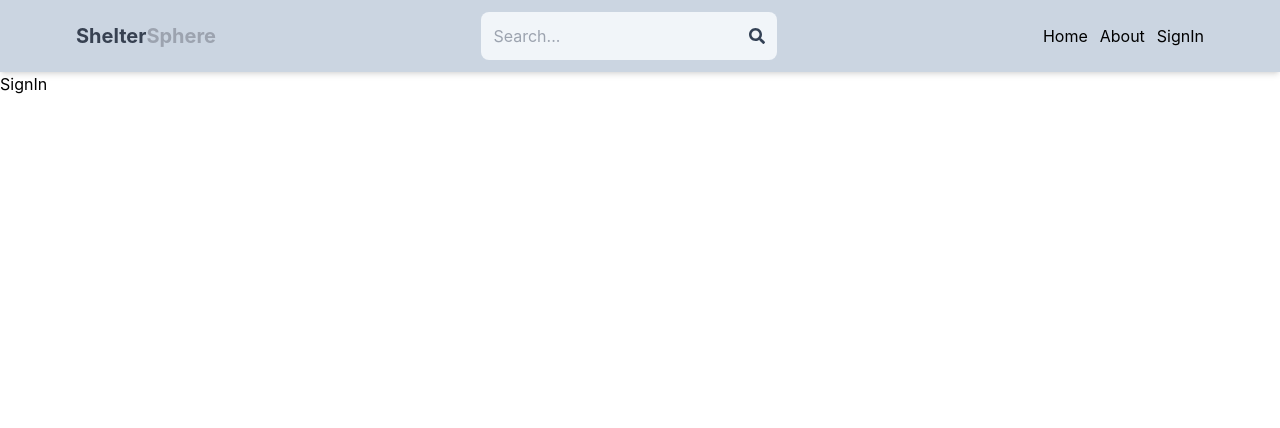
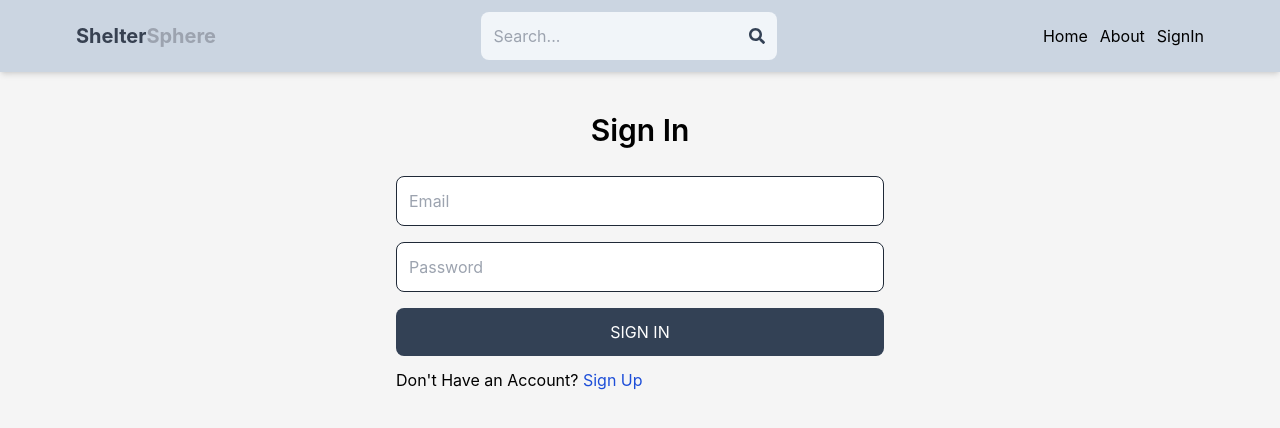
Before and after one commit to mishra-gaurav-04/ShelterSphere, a React (Create React App) app in the folder client/: page /sign-in in a window 1280 px wide. Shown: the top 428 px of the page. Built offline with nearby package versions, Linux system fonts and the light colour scheme.

Commit message:
added sign in page

```diff
--- a/client/src/App.js
+++ b/client/src/App.js
@@ -4,7 +4,7 @@
 import Profile from './pages/Profile'
 import Home from './pages/Home'
 import SignIn from './pages/SignIn'
-import SignOut from './pages/SignOut'
+import SignUp from './pages/SignUp'
 import Header from './components/Header';
 
 const App = () => {
@@ -16,7 +16,7 @@
         <Route path='/about' element={<About/>}/>
         <Route path='/profile' element={<Profile/>}/>
         <Route path='/sign-in' element={<SignIn/>}/>
-        <Route path='/sign-out' element={<SignOut/>}/>
+        <Route path='/sign-up' element={<SignUp/>}/>
       </Routes>
     </BrowserRouter>
   )
--- a/client/src/index.css
+++ b/client/src/index.css
@@ -8,6 +8,7 @@
     sans-serif;
   -webkit-font-smoothing: antialiased;
   -moz-osx-font-smoothing: grayscale;
+  background-color: whitesmoke;
 }
 
 code {
--- a/client/src/pages/SignIn.jsx
+++ b/client/src/pages/SignIn.jsx
@@ -1,8 +1,17 @@
-import React from 'react'
+import React from 'react';
+import {Link} from 'react-router-dom';
 
 const SignIn = () => {
   return (
-    <div>SignIn</div>
+    <div className='p-3 max-w-lg mx-auto'>
+        <h1 className='text-3xl text-center font-semibold my-7'>Sign In</h1>
+        <form action="" className='flex flex-col gap-4'>
+            <input type="text" placeholder='Email' className='p-3 rounded-lg border border-gray-800'/>
+            <input type="password" placeholder='Password' className='p-3 rounded-lg border border-gray-800'/>
+            <button className='bg-slate-700 text-white p-3 rounded-lg uppercase hover:opacity-95 disabled:opacity-80'>Sign In</button>
+        </form>
+        <p className='mt-3'>Don't Have an Account? <Link className='text-blue-700' to='/sign-up'>Sign Up</Link></p>
+    </div>
   )
 }
 
--- a/client/src/pages/SignOut.jsx
+++ /dev/null
@@ -1,9 +0,0 @@
-import React from 'react'
-
-const SignOut = () => {
-  return (
-    <div>SignOut</div>
-  )
-}
-
-export default SignOut
--- /dev/null
+++ b/client/src/pages/SignUp.jsx
@@ -0,0 +1,9 @@
+import React from 'react'
+
+const SignUp = () => {
+  return (
+    <div>SignUp</div>
+  )
+}
+
+export default SignUp
```
